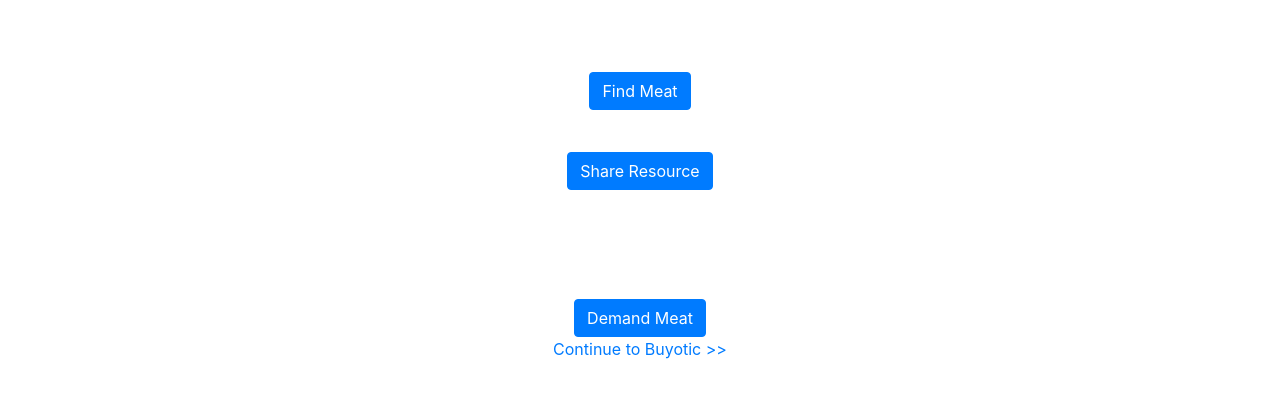
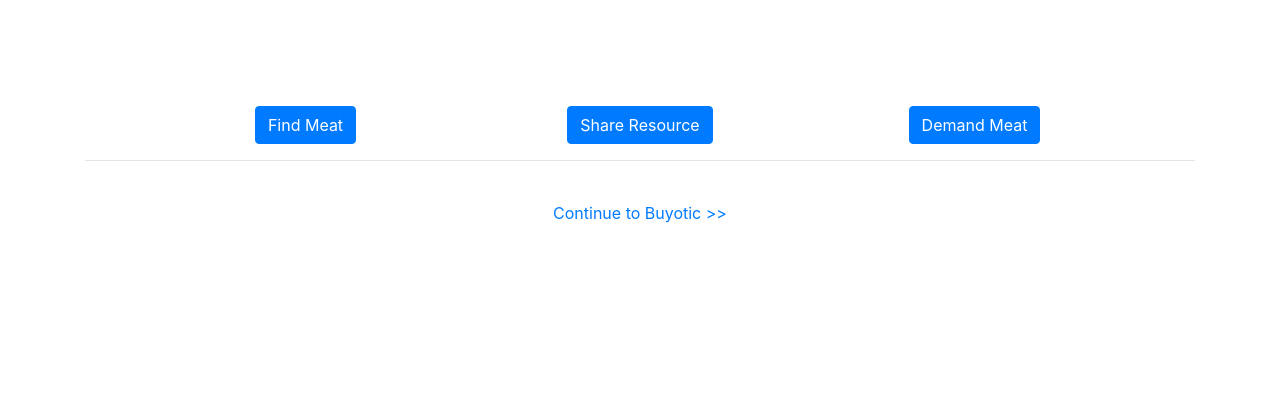
Before and after one commit to bookstein/buyotic, a plain HTML site: page index.html in a window 1280 px wide. Shown: the part 103-500 px from the top of the page. Drawn offline with nearby package versions, Linux system fonts and the light colour scheme.

Commit message:
Make 3 columns for choose-purpose screen, move link to Buyotic further down the page

```diff
--- a/buyotic.css
+++ b/buyotic.css
@@ -70,7 +70,7 @@ header h1, h3 {
 	margin-left: auto;
 }
 
-.right-column, .left-column {
+.right-column, .middle-column, .left-column {
 	display: inline-block;
 	margin: 0 15px 0 15px;
 	width: 300px;
--- a/index.html
+++ b/index.html
@@ -39,6 +39,9 @@
         </div>
 
         <br>
+        <hr>
+        <br>
+
         <a href="www.buyotic.org">Continue to Buyotic >> </a>
       </section>
 
```
